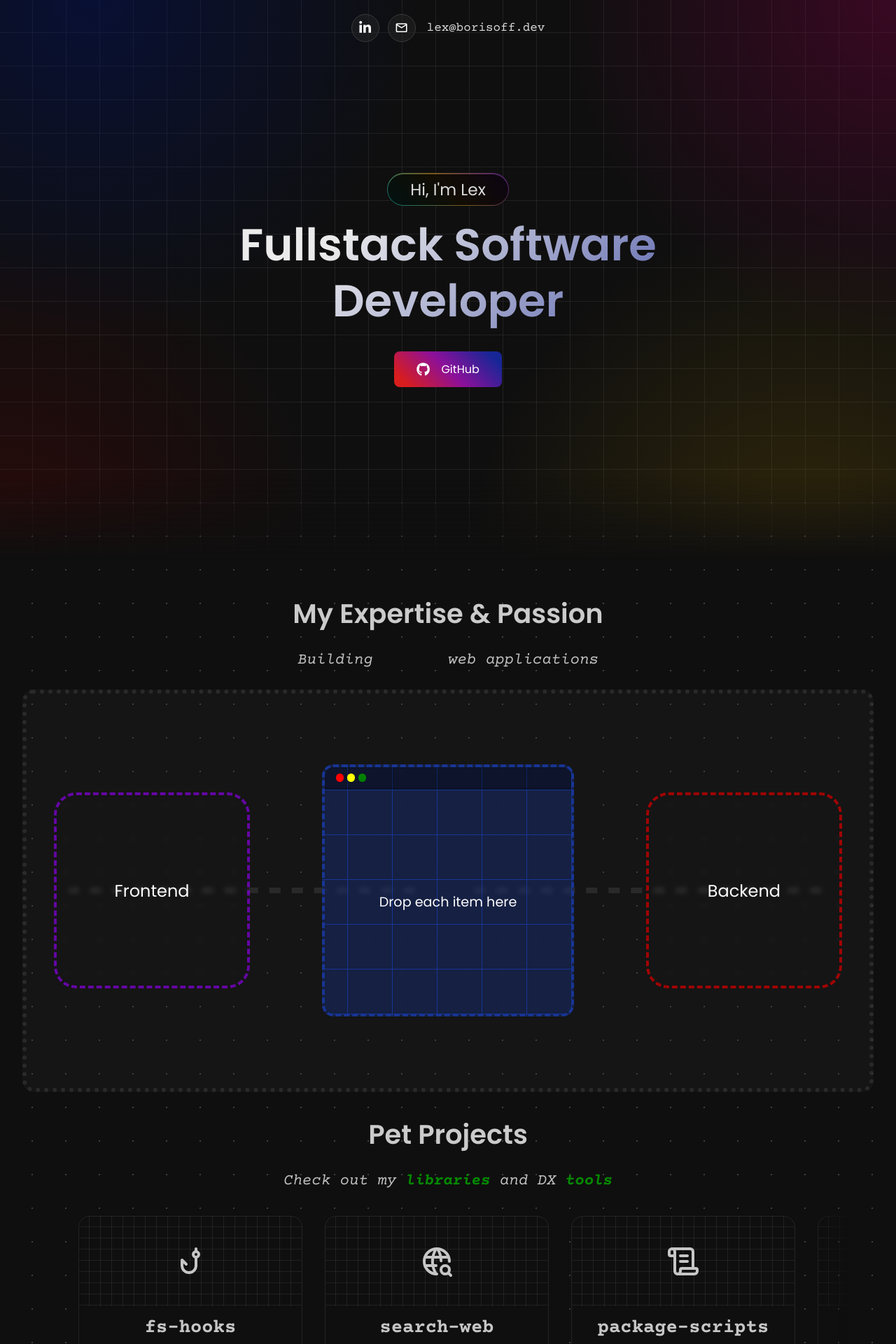
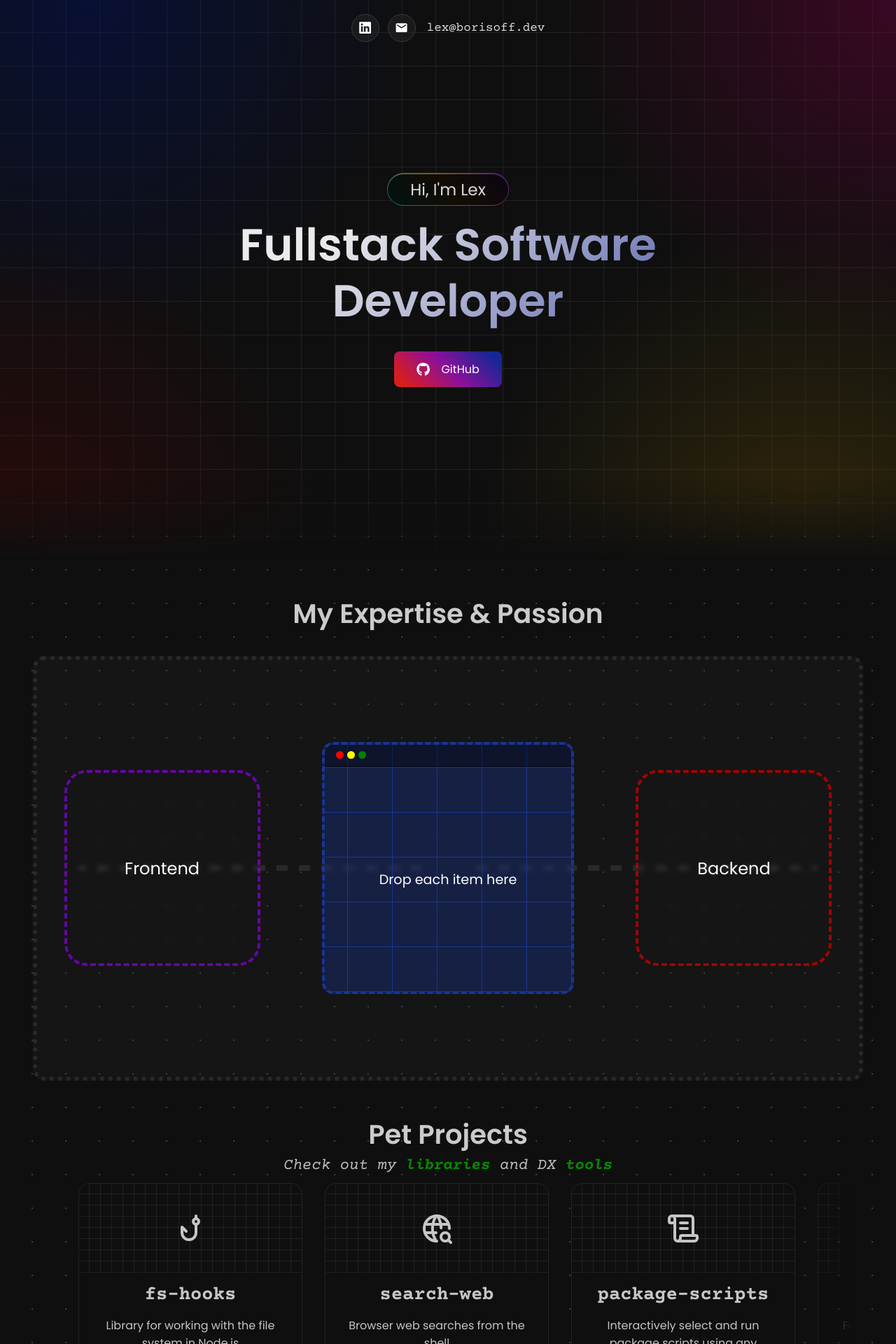
Before and after one commit to LexBorisoff/borisoff.dev, a React (Vite) app: page / in a window 1280 px wide. Shown: the top 1920 px of the page at 70% size. Built offline with nearby package versions, Linux system fonts and the light colour scheme.

Commit message:
refactor: moved hooks to src folder + smaller changes

```diff
--- a/src/components/title/title.tsx
+++ b/src/components/title/title.tsx
@@ -1,16 +1,34 @@
 import { CSSProperties, styled } from 'styled-components';
 
+import { media } from '../../theme/media';
+
 export const Subtitle = styled.h3`
-  max-width: 35rem;
-  margin-bottom: 1.5rem;
-  padding: 0;
-  font-size: 1.4rem;
+  margin: 0;
+  padding: 0 3rem;
+  font-size: 1.5rem;
   font-weight: normal;
   font-style: italic;
   font-family: 'Courier Prime', 'Courier New', Courier, monospace;
   color: #c0c0c0;
   text-align: center;
   line-height: 1.5;
+
+  ${media.lg} {
+    font-size: 1.4rem;
+  }
+
+  ${media.md} {
+    font-size: 1.3rem;
+  }
+
+  ${media.sm} {
+    font-size: 1.2rem;
+  }
+
+  ${media.xs} {
+    font-size: 1.1rem;
+    line-height: 1.3;
+  }
 `;
 
 interface TitleStyledProps {
@@ -22,7 +40,7 @@ const TitleStyled = styled.h2<TitleStyledProps>`
 `;
 
 interface TitleProps {
-  children: string;
+  children: React.ReactNode;
   css?: CSSProperties;
 }
 
--- a/src/layout/expertise/hooks/use-drag.ts
+++ b/src/hooks/use-drag.ts
@@ -1,6 +1,6 @@
 import { useCallback, useEffect, useMemo, useRef, useState } from 'react';
 
-import { AppStateType } from '../types';
+import { AppStateType } from '../layout/expertise/types';
 
 interface DraggingState {
   frontend: boolean;
--- a/src/layout/expertise/hooks/use-next-adjective.ts
+++ b/src/hooks/use-next-adjective.ts
@@ -1,6 +1,6 @@
 import { useEffect, useState } from 'react';
 
-import { ADJECTIVE_ANIMATION, ADJECTIVES } from '../constants';
+import { ADJECTIVE_ANIMATION, ADJECTIVES } from '../layout/expertise/constants';
 
 export function useNextAdjective(): string {
   const [adjective, setAdjective] = useState(ADJECTIVES[0]);
--- a/src/layout/expertise/constants.ts
+++ b/src/layout/expertise/constants.ts
@@ -11,7 +11,6 @@ export const ADJECTIVES = [
   'data-driven',
   'user-centric',
   'feature-rich',
-  'sophisticated',
 ];
 
 export const ADJECTIVE_ANIMATION = {
--- a/src/layout/expertise/expertise.tsx
+++ b/src/layout/expertise/expertise.tsx
@@ -5,11 +5,9 @@ import { LuPaintbrush, LuShieldCheck } from 'react-icons/lu';
 import { MdClose, MdOutlineSettings } from 'react-icons/md';
 import { TbDatabase } from 'react-icons/tb';
 
-import Title, { Subtitle } from '../../components/title/title';
+import Title from '../../components/title/title';
+import { useDrag } from '../../hooks/use-drag';
 
-import { useDrag } from './hooks/use-drag';
-import { useNextAdjective } from './hooks/use-next-adjective';
-import { AdjectiveSpan } from './styled/adjective.styled';
 import {
   TopbarCircle,
   Topbar,
@@ -37,7 +35,6 @@ import {
 import { ExpertiseSection } from './styled/section.styled';
 
 export default function Expertise(): React.ReactNode {
-  const adjective = useNextAdjective();
   const { appState, isDragging, isDroppable, refs, reset } = useDrag();
 
   const isPainted = useMemo(
@@ -52,12 +49,7 @@ export default function Expertise(): React.ReactNode {
 
   return (
     <ExpertiseSection>
-      <Title css={{ marginBottom: 0 }}>My Expertise & Passion</Title>
-
-      <Subtitle>
-        Building <AdjectiveSpan key={adjective}>{adjective}</AdjectiveSpan> web
-        applications
-      </Subtitle>
+      <Title>My Expertise & Passion</Title>
 
       <DragContainer ref={refs.container}>
         {appState !== 'frontend' && appState !== 'fullstack' && (
--- a/src/layout/expertise/styled/dragging.styled.tsx
+++ b/src/layout/expertise/styled/dragging.styled.tsx
@@ -2,7 +2,7 @@ import { styled, css, keyframes } from 'styled-components';
 
 export const DragContainer = styled.div`
   position: relative;
-  flex: 1 100%;
+  flex: 1;
   width: 95%;
   display: flex;
   background: #4949491d;
--- a/src/layout/expertise/styled/section.styled.tsx
+++ b/src/layout/expertise/styled/section.styled.tsx
@@ -7,6 +7,6 @@ export const ExpertiseSection = styled.section`
   display: flex;
   flex-direction: column;
   align-items: center;
-  padding-top: 1rem;
+  padding: 1rem;
   user-select: none;
 `;
--- a/src/layout/header/header.tsx
+++ b/src/layout/header/header.tsx
@@ -1,5 +1,5 @@
-import { FaLinkedinIn } from 'react-icons/fa';
-import { MdOutlineEmail } from 'react-icons/md';
+import { FaLinkedin } from 'react-icons/fa';
+import { MdEmail } from 'react-icons/md';
 
 import {
   LinkWrapper,
@@ -18,13 +18,13 @@ export default function Header(): React.ReactNode {
           rel="noopener noreferrer"
         >
           <IconWrapper className="header-icon-wrapper">
-            {<FaLinkedinIn className="header-icon" />}
+            {<FaLinkedin className="header-icon" />}
           </IconWrapper>
         </LinkWrapper>
 
         <LinkWrapper>
           <IconWrapper className="header-icon-wrapper">
-            <MdOutlineEmail className="header-icon" />
+            <MdEmail className="header-icon" />
           </IconWrapper>
           <span>lex@borisoff.dev</span>
         </LinkWrapper>
```
